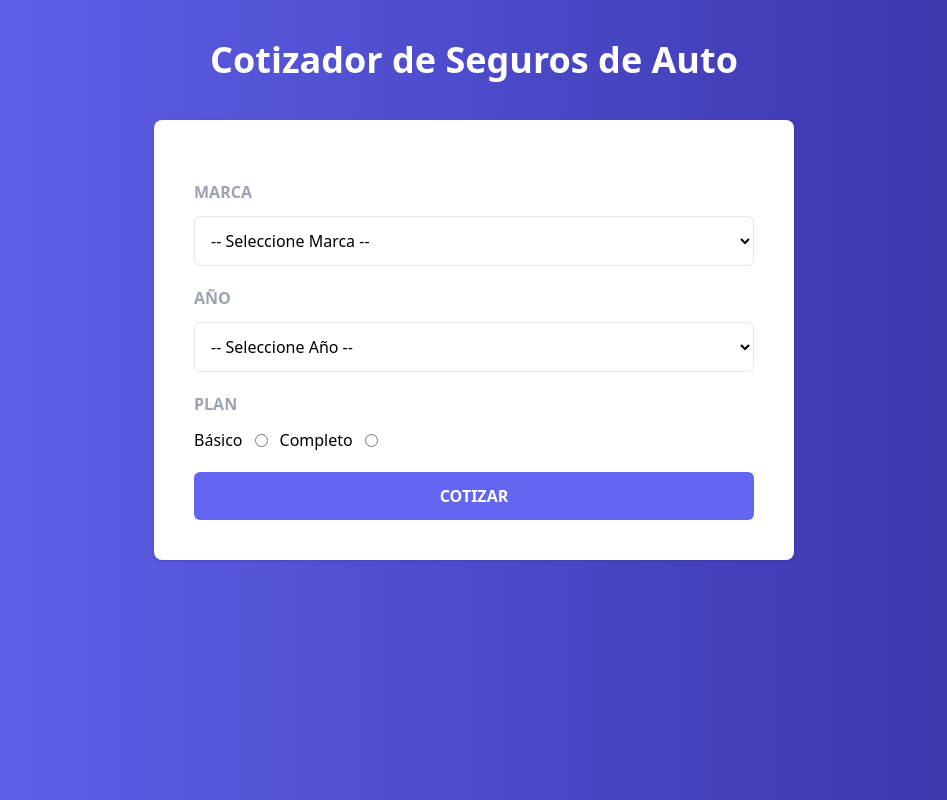
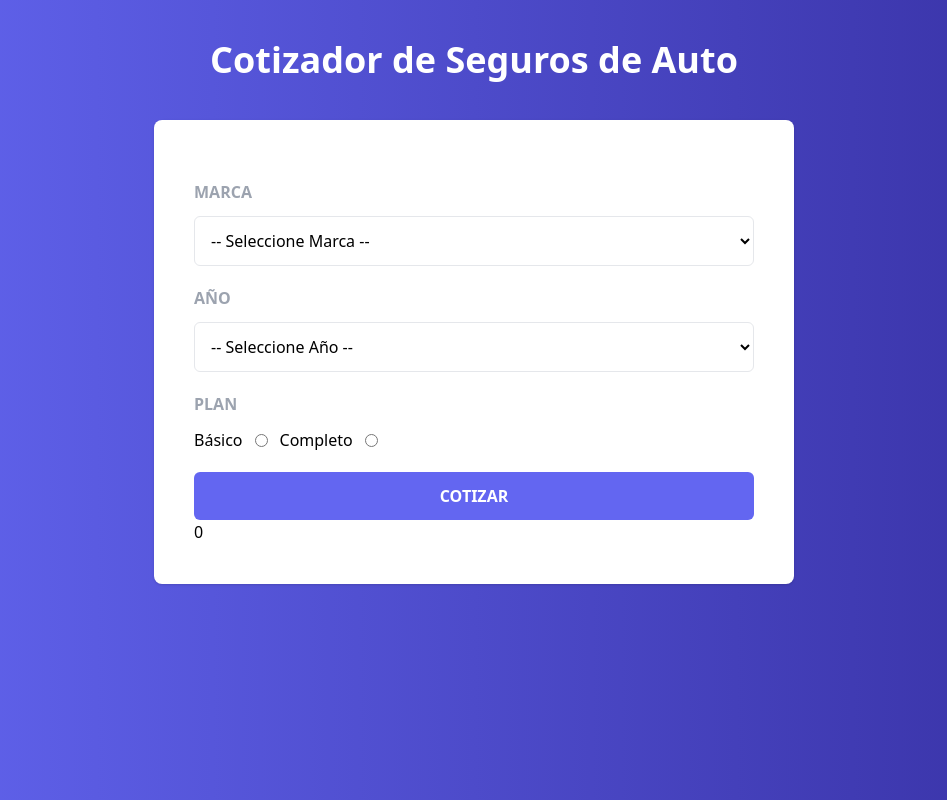
Before and after one commit to epe0413/cotizador, a React (Vite) app: page / in a window 1280 px wide. Shown: the whole page, without its empty margins (166-1113 px from the left). Built offline with nearby package versions, Linux system fonts and the light colour scheme.

Commit message:
Trabajando con el Algoritmo de Cotización 2

```diff
--- a/src/components/AppSeguro.jsx
+++ b/src/components/AppSeguro.jsx
@@ -1,6 +1,9 @@
 import Formulario from "./Formulario"
+import useCotizador from "../hooks/useCotizador"
 
 const AppSeguro = () => {
+
+  const { resultado } = useCotizador()
   return (
     <>
       <header className='my-10'>
@@ -8,6 +11,7 @@ const AppSeguro = () => {
       </header>
       <main className='bg-white md:w-2/3 lg:w-2/4 mx-auto shadow rounded-lg p-10'>
         <Formulario/>
+        {resultado}
       </main>
     </>
   )
--- a/src/context/CotizadorProvider.jsx
+++ b/src/context/CotizadorProvider.jsx
@@ -53,7 +53,8 @@ const CotizadorProvider = ({children}) => {
                 handleChangeDatos,
                 error,
                 setError,
-                cotizarSeguro
+                cotizarSeguro,
+                resultado
             }}
         >
             {children}
```
